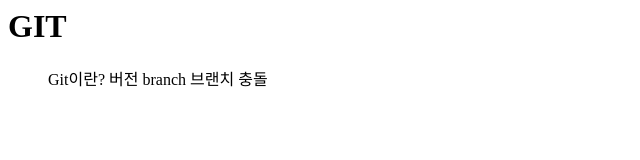
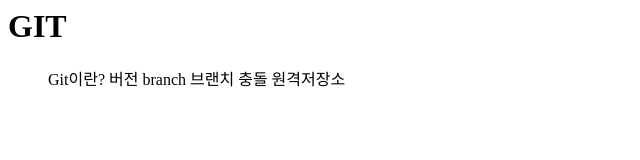
Before and after one commit to jseung2000/tutorials_git_jseung, a plain HTML site: page Index.html in a window 1280 px wide. Shown: the full height of the page, 0-640 px from the left. Drawn offline with Linux system fonts and the light colour scheme.

Commit message:
원격저장소 추가

```diff
--- a/Index.html
+++ b/Index.html
@@ -14,6 +14,7 @@
         	<il>branch</il>
         	<il>브랜치</li>
             <il>충돌</li>
+            <il>원격저장소</li>
         </ul>
     </body>
 </html>
```
